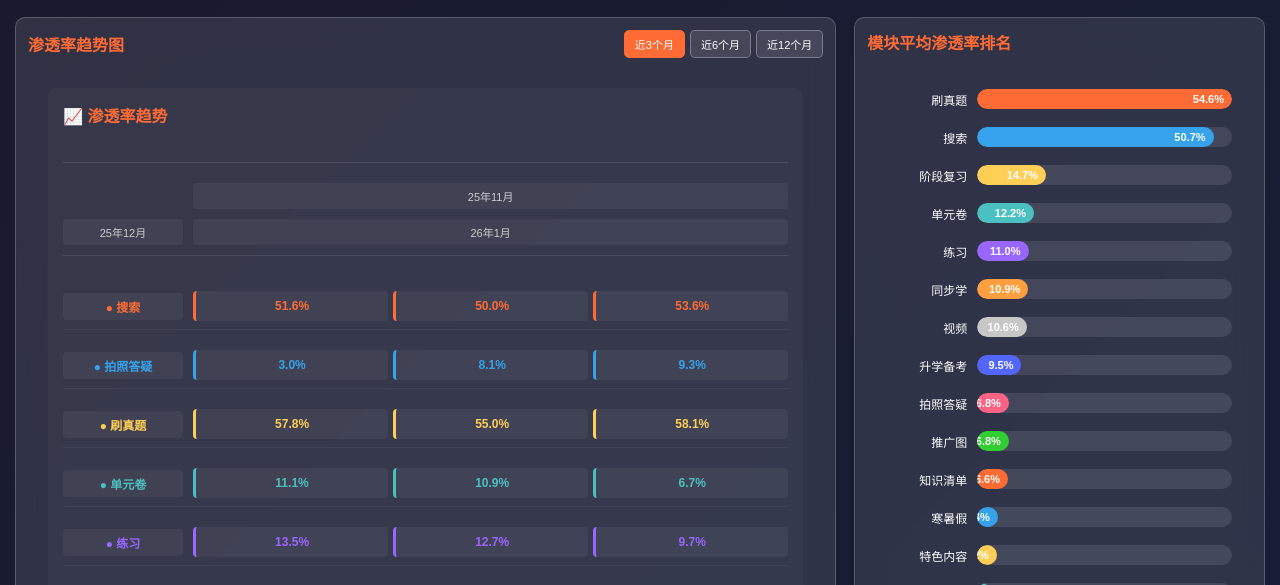
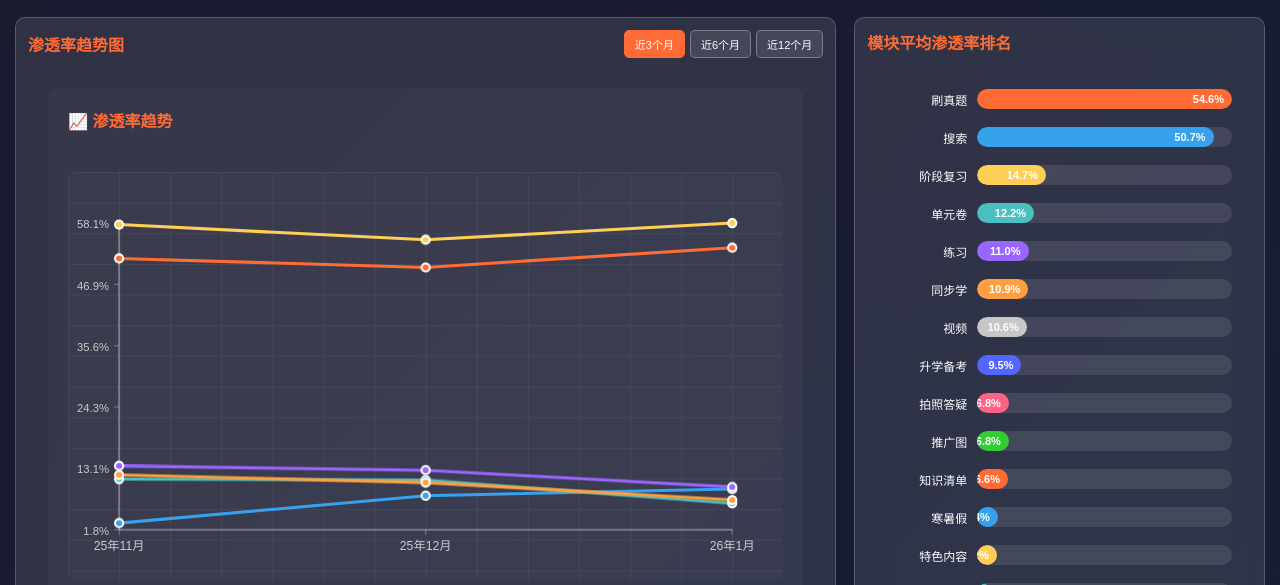
Before and after one commit to shockey0328/penetration-dashboard, a plain HTML site: page index.html in a window 1280 px wide. Shown: the part 192-777 px from the top of the page. Drawn offline with Linux system fonts and the light colour scheme.

Commit message:
创建真正的SVG折线图 - 带动画效果和交互功能

```diff
--- a/script.js
+++ b/script.js
@@ -554,49 +554,102 @@ function updateTrendChart() {
         months = getMonthsEndingWith(selectedMonthLabel, parseInt(activeRange));
     }
 
-    // 创建更好的趋势图显示
-    let html = '<div class="trend-chart-container">';
+    // 创建SVG折线图
+    let html = '<div class="svg-line-chart-container">';
+    html += '<h4 style="color: #ff6b35; margin: 0 0 20px 0;">📈 渗透率趋势</h4>';
 
-    // 图表标题
-    html += '<div class="trend-chart-header">';
-    html += '<h4 style="color: #ff6b35; margin: 0 0 20px 0;">📈 渗透率趋势</h4>';
-    html += '</div>';
+    // 计算数据范围
+    let allValues = [];
+    filteredData.forEach(item => {
+        months.forEach(month => {
+            if (item.data[month] !== null) {
+                allValues.push(item.data[month]);
+            }
+        });
+    });
 
-    // 创建简化的折线图效果
-    html += '<div class="trend-lines-container">';
+    const minValue = Math.min(...allValues);
+    const maxValue = Math.max(...allValues);
+    const valueRange = maxValue - minValue;
 
-    // 月份标签
-    html += '<div class="trend-months">';
-    months.forEach(month => {
-        html += `<div class="trend-month-label">${month}</div>`;
+    // SVG图表
+    const chartWidth = 600;
+    const chartHeight = 300;
+    const padding = 50;
+
+    html += `<svg width="100%" height="${chartHeight + padding * 2}" viewBox="0 0 ${chartWidth + padding * 2} ${chartHeight + padding * 2}" class="line-chart-svg">`;
+
+    // 绘制网格线
+    html += '<defs><pattern id="grid" width="50" height="30" patternUnits="userSpaceOnUse"><path d="M 50 0 L 0 0 0 30" fill="none" stroke="rgba(255,255,255,0.1)" stroke-width="1"/></pattern></defs>';
+    html += `<rect width="100%" height="100%" fill="url(#grid)" />`;
+
+    // 绘制坐标轴
+    html += `<line x1="${padding}" y1="${padding}" x2="${padding}" y2="${chartHeight + padding}" stroke="rgba(255,255,255,0.3)" stroke-width="2"/>`;
+    html += `<line x1="${padding}" y1="${chartHeight + padding}" x2="${chartWidth + padding}" y2="${chartHeight + padding}" stroke="rgba(255,255,255,0.3)" stroke-width="2"/>`;
+
+    // X轴标签（月份）
+    months.forEach((month, index) => {
+        const x = padding + (index * chartWidth / (months.length - 1));
+        html += `<text x="${x}" y="${chartHeight + padding + 20}" text-anchor="middle" fill="#cccccc" font-size="12">${month}</text>`;
+        html += `<line x1="${x}" y1="${chartHeight + padding}" x2="${x}" y2="${chartHeight + padding + 5}" stroke="rgba(255,255,255,0.3)" stroke-width="1"/>`;
+    });
+
+    // Y轴标签（百分比）
+    for (let i = 0; i <= 5; i++) {
+        const value = minValue + (valueRange * i / 5);
+        const y = chartHeight + padding - (i * chartHeight / 5);
+        html += `<text x="${padding - 10}" y="${y + 5}" text-anchor="end" fill="#cccccc" font-size="11">${value.toFixed(1)}%</text>`;
+        html += `<line x1="${padding - 5}" y1="${y}" x2="${padding}" y2="${y}" stroke="rgba(255,255,255,0.3)" stroke-width="1"/>`;
+    }
+
+    // 绘制折线
+    filteredData.slice(0, 6).forEach((item, index) => {
+        const color = getColor(index);
+        let pathData = '';
+        let points = [];
+
+        months.forEach((month, monthIndex) => {
+            const value = item.data[month];
+            if (value !== null) {
+                const x = padding + (monthIndex * chartWidth / (months.length - 1));
+                const y = chartHeight + padding - ((value - minValue) / valueRange * chartHeight);
+                points.push({ x, y, value });
+
+                if (pathData === '') {
+                    pathData = `M ${x} ${y}`;
+                } else {
+                    pathData += ` L ${x} ${y}`;
+                }
+            }
+        });
+
+        if (pathData) {
+            // 绘制折线
+            html += `<path d="${pathData}" fill="none" stroke="${color}" stroke-width="3" stroke-linecap="round" stroke-linejoin="round"/>`;
+
+            // 绘制数据点
+            points.forEach(point => {
+                html += `<circle cx="${point.x}" cy="${point.y}" r="4" fill="${color}" stroke="#ffffff" stroke-width="2"/>`;
+                html += `<title>${item.二级模块}: ${point.value.toFixed(1)}%</title>`;
+            });
+        }
+    });
+
+    html += '</svg>';
+
+    // 图例
+    html += '<div class="line-chart-legend">';
+    filteredData.slice(0, 6).forEach((item, index) => {
+        const color = getColor(index);
+        html += `<div class="legend-item">`;
+        html += `<div class="legend-color" style="background: ${color};"></div>`;
+        html += `<span class="legend-label">${item.二级模块}</span>`;
+        html += `</div>`;
     });
     html += '</div>';
 
-    // 数据线条
-    filteredData.slice(0, 6).forEach((item, index) => { // 只显示前6个模块避免过于拥挤
-        const color = getColor(index);
-        html += '<div class="trend-line-row">';
-        html += `<div class="trend-module-name" style="color: ${color};">● ${item.二级模块}</div>`;
-        html += '<div class="trend-values">';
-
-        months.forEach(month => {
-            const value = item.data[month];
-            html += `<div class="trend-value" style="color: ${color};">`;
-            html += value !== null ? value.toFixed(1) + '%' : '--';
-            html += '</div>';
-        });
-
-        html += '</div>';
-        html += '</div>';
-    });
-
-    html += '</div>';
-
-    // 如果有更多模块，显示摘要
     if (filteredData.length > 6) {
-        html += '<div class="trend-summary">';
-        html += `<p style="color: #cccccc; font-size: 12px; margin: 10px 0;">显示前6个模块，共${filteredData.length}个模块</p>`;
-        html += '</div>';
+        html += `<p style="color: #cccccc; font-size: 12px; text-align: center; margin-top: 10px;">显示前6个模块，共${filteredData.length}个模块</p>`;
     }
 
     html += '</div>';
--- a/styles.css
+++ b/styles.css
@@ -959,129 +959,122 @@ canvas {
         font-size: 11px;
     }
 }
-/* 趋势图特殊样式 */
-.trend-chart-container {
-    padding: 15px;
+/* SVG折线图样式 */
+.svg-line-chart-container {
+    padding: 20px;
     background: rgba(255, 255, 255, 0.03);
     border-radius: 8px;
-    min-height: 350px;
+    min-height: 400px;
 }
 
-.trend-chart-header {
-    border-bottom: 1px solid rgba(255, 255, 255, 0.1);
-    padding-bottom: 15px;
-    margin-bottom: 20px;
+.line-chart-svg {
+    width: 100%;
+    height: auto;
+    background: rgba(255, 255, 255, 0.02);
+    border-radius: 8px;
+    margin: 20px 0;
 }
 
-.trend-lines-container {
+.line-chart-legend {
     display: flex;
-    flex-direction: column;
-    gap: 12px;
+    flex-wrap: wrap;
+    gap: 15px;
+    justify-content: center;
+    margin-top: 20px;
+    padding: 15px;
+    background: rgba(255, 255, 255, 0.05);
+    border-radius: 8px;
 }
 
-.trend-months {
-    display: grid;
-    grid-template-columns: 120px 1fr;
-    gap: 10px;
-    margin-bottom: 15px;
-    padding-bottom: 10px;
-    border-bottom: 1px solid rgba(255, 255, 255, 0.1);
-}
-
-.trend-months::before {
-    content: '';
-}
-
-.trend-months .trend-month-label {
-    font-size: 11px;
-    color: #cccccc;
-    text-align: center;
-    padding: 5px;
+.legend-item {
+    display: flex;
+    align-items: center;
+    gap: 8px;
+    padding: 5px 10px;
     background: rgba(255, 255, 255, 0.05);
-    border-radius: 4px;
-}
-
-.trend-line-row {
-    display: grid;
-    grid-template-columns: 120px 1fr;
-    gap: 10px;
-    align-items: center;
-    padding: 8px 0;
-    border-bottom: 1px solid rgba(255, 255, 255, 0.05);
-}
-
-.trend-module-name {
-    font-size: 12px;
-    font-weight: 600;
-    padding: 5px 8px;
-    background: rgba(255, 255, 255, 0.05);
-    border-radius: 4px;
-    text-align: center;
-}
-
-.trend-values {
-    display: grid;
-    grid-template-columns: repeat(auto-fit, minmax(80px, 1fr));
-    gap: 5px;
-}
-
-.trend-value {
-    font-size: 12px;
-    font-weight: 600;
-    text-align: center;
-    padding: 8px 5px;
-    background: rgba(255, 255, 255, 0.05);
-    border-radius: 4px;
-    border-left: 3px solid currentColor;
+    border-radius: 15px;
     transition: all 0.3s ease;
 }
 
-.trend-value:hover {
+.legend-item:hover {
     background: rgba(255, 107, 53, 0.2);
     transform: translateY(-2px);
 }
 
-.trend-summary {
-    margin-top: 15px;
-    padding-top: 15px;
-    border-top: 1px solid rgba(255, 255, 255, 0.1);
-    text-align: center;
+.legend-color {
+    width: 12px;
+    height: 12px;
+    border-radius: 50%;
+    border: 2px solid #ffffff;
 }
+
+.legend-label {
+    font-size: 12px;
+    color: #ffffff;
+    font-weight: 500;
+}
+
+/* SVG动画效果 */
+.line-chart-svg path {
+    stroke-dasharray: 1000;
+    stroke-dashoffset: 1000;
+    animation: drawLine 2s ease-in-out forwards;
+}
+
+.line-chart-svg circle {
+    opacity: 0;
+    animation: fadeInPoint 0.5s ease-in-out forwards;
+}
+
+@keyframes drawLine {
+    to {
+        stroke-dashoffset: 0;
+    }
+}
+
+@keyframes fadeInPoint {
+    to {
+        opacity: 1;
+    }
+}
+
+/* 为不同的线条添加延迟 */
+.line-chart-svg path:nth-child(3) { animation-delay: 0.2s; }
+.line-chart-svg path:nth-child(5) { animation-delay: 0.4s; }
+.line-chart-svg path:nth-child(7) { animation-delay: 0.6s; }
+.line-chart-svg path:nth-child(9) { animation-delay: 0.8s; }
+.line-chart-svg path:nth-child(11) { animation-delay: 1.0s; }
 
 /* 响应式调整 */
 @media (max-width: 768px) {
-    .trend-line-row {
-        grid-template-columns: 1fr;
-        gap: 8px;
+    .svg-line-chart-container {
+        padding: 15px;
+        min-height: 350px;
     }
 
-    .trend-months {
-        grid-template-columns: 1fr;
+    .line-chart-legend {
+        gap: 10px;
+        padding: 10px;
     }
 
-    .trend-values {
-        grid-template-columns: repeat(auto-fit, minmax(60px, 1fr));
-        gap: 3px;
+    .legend-item {
+        padding: 3px 8px;
     }
 
-    .trend-value {
+    .legend-label {
         font-size: 11px;
-        padding: 6px 3px;
-    }
-
-    .trend-module-name {
-        font-size: 11px;
-        margin-bottom: 5px;
     }
 }
 
 @media (max-width: 480px) {
-    .trend-values {
-        grid-template-columns: repeat(3, 1fr);
-    }
-
-    .trend-chart-container {
+    .svg-line-chart-container {
         padding: 10px;
         min-height: 300px;
     }
+
+    .line-chart-legend {
+        flex-direction: column;
+        align-items: center;
+        gap: 8px;
+    }
 }
```
